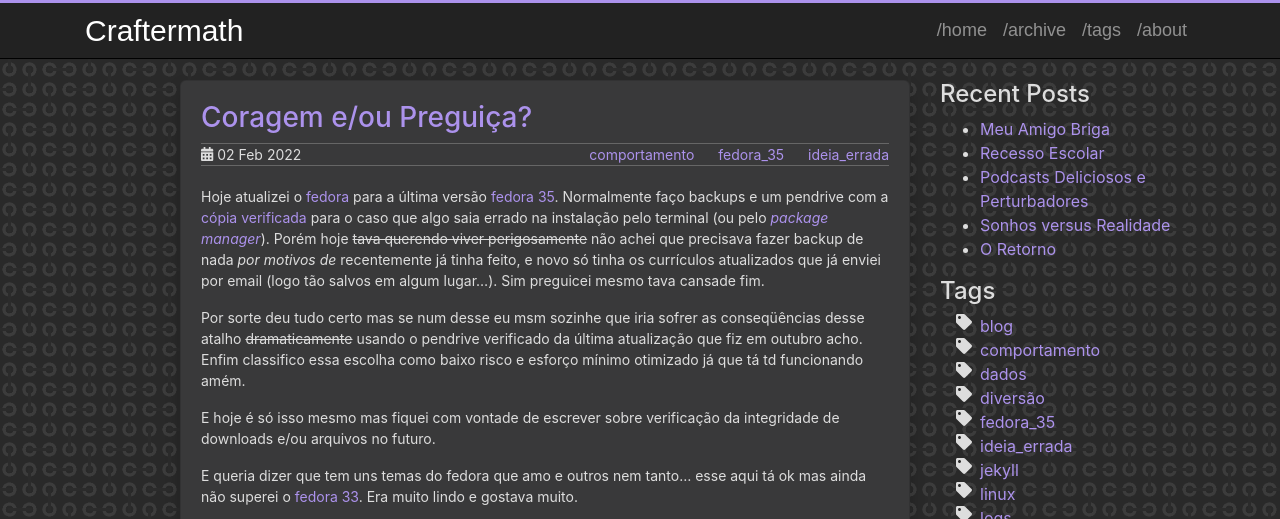
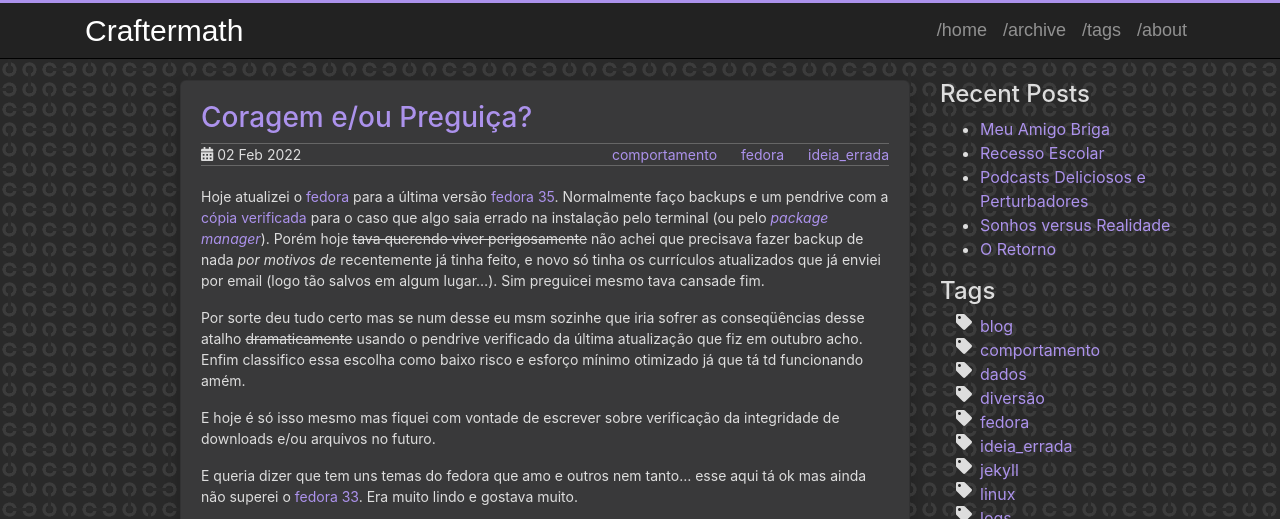
Before and after one commit to Craftermath/craftermath.github.io, a Jekyll site: the page built from docs/_posts/2022-02-02-coragem-ou-pregui.md, in a window 1280 px wide. Shown: the top 519 px of the page. Built offline with Jekyll 4.4.1, drawn with Linux system fonts in a browser that asks for light colours.

Commit message:
fix: fedora tag

```diff
--- a/docs/_posts/2022-02-02-coragem-ou-pregui.md
+++ b/docs/_posts/2022-02-02-coragem-ou-pregui.md
@@ -2,7 +2,7 @@
 layout: post
 title: "Coragem e/ou Preguiça?"
 date: 2022-02-02 22:25:06
-tags: comportamento fedora_35 ideia_errada
+tags: comportamento fedora ideia_errada
 description: Atualizando o sistema com emoção ou morta por dentro...
 translation:
 ---
```
Also changed, not shown: docs/tag/fedora.md (added, +4 -0 lines).
